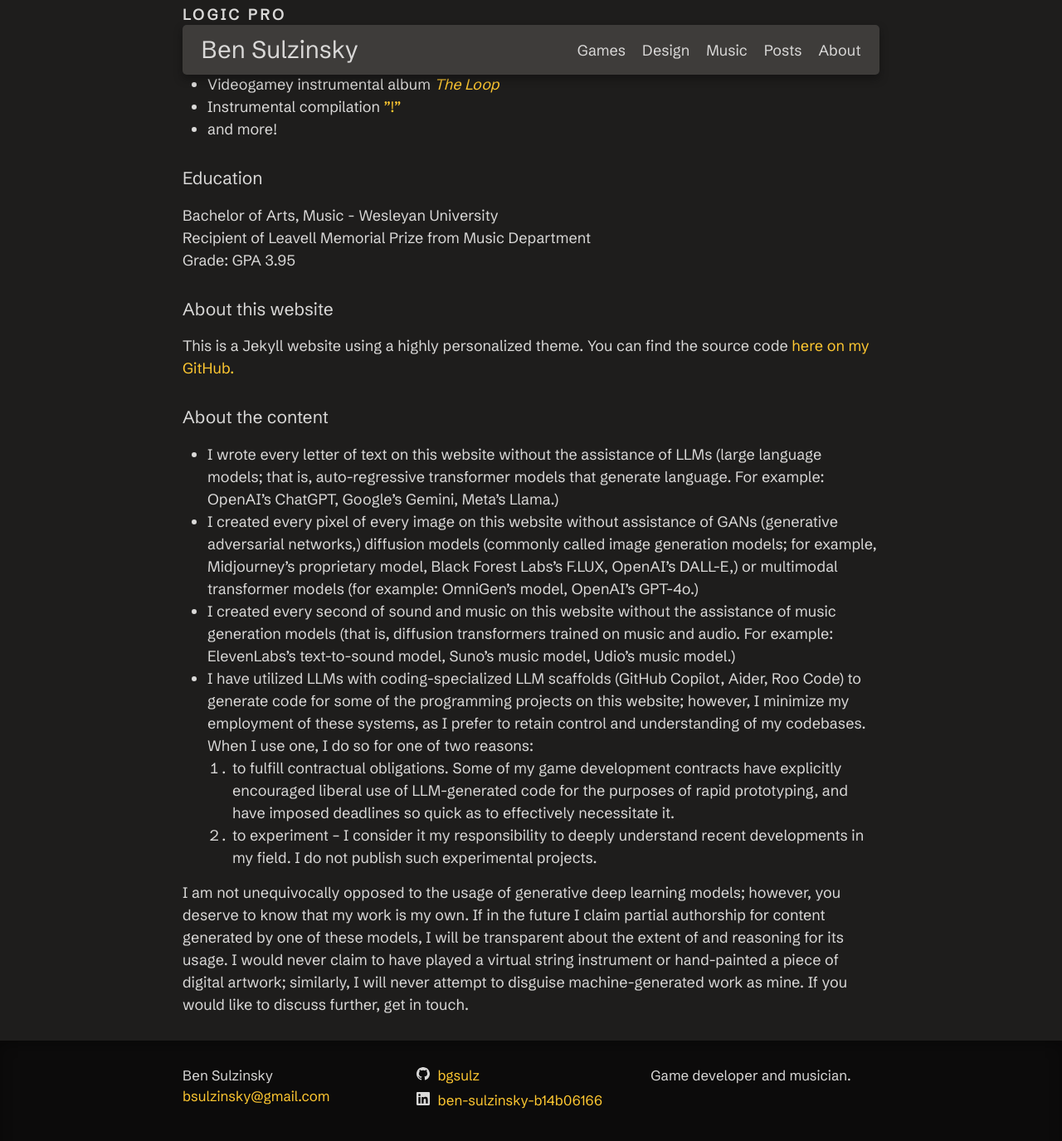
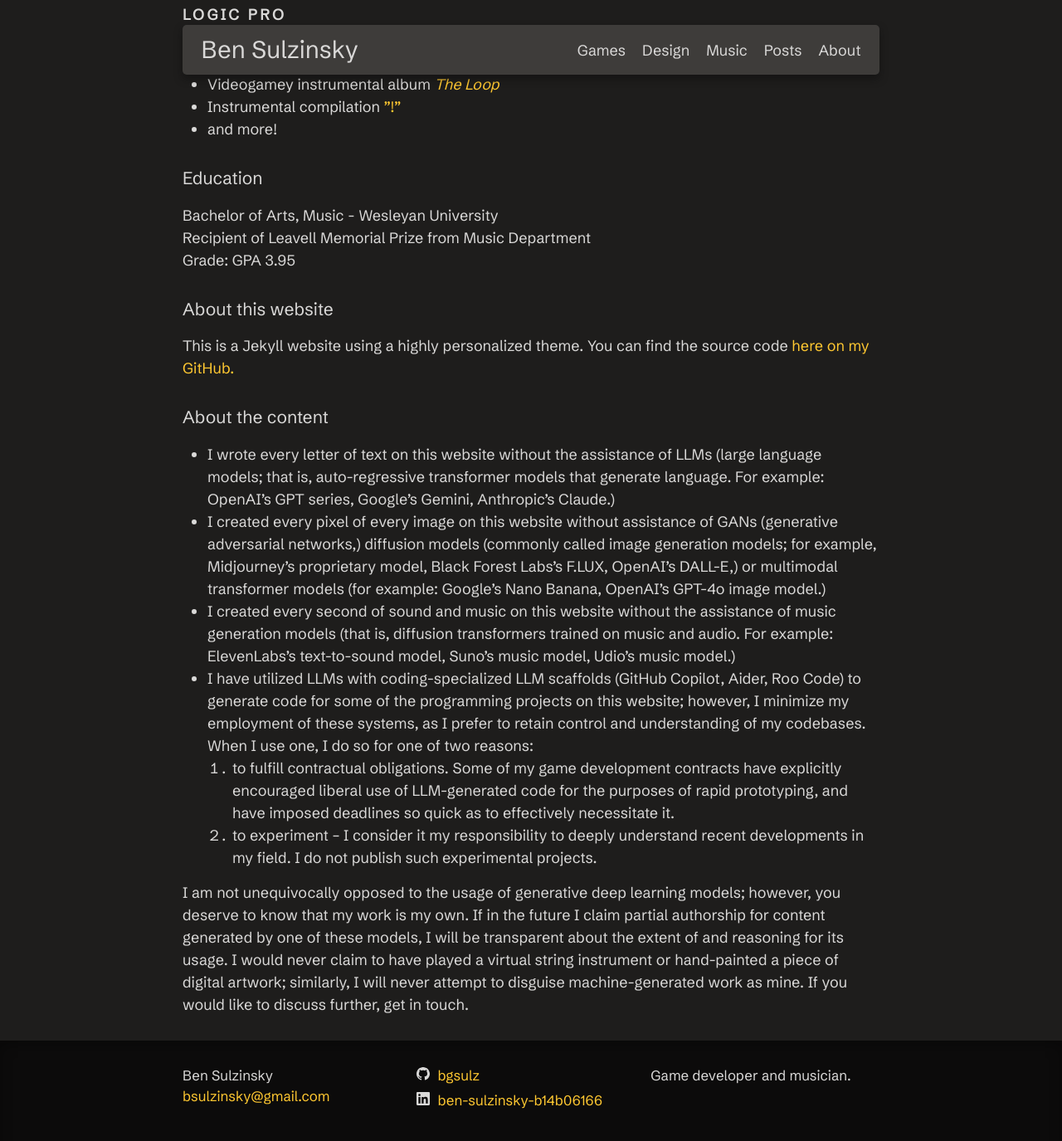
Before and after one commit to bgsulz/bgsulz.github.io, a Jekyll site: the page built from docs/pages/about.markdown, in a window 1280 px wide and 1400 px high, scrolled down 1655 px. Shown: the top 1375 px of the window at 83% size. Built offline with Jekyll 4.4.1, drawn with Linux system fonts in a browser that asks for light colours.

Commit message:
About page updates & CSS tweaks

```diff
--- a/docs/_layouts/post.html
+++ b/docs/_layouts/post.html
@@ -8,7 +8,7 @@
   <style>
     body {
       background: {{ page.custom-bg }};
-    };
+    }
   </style>
   {%- endif -%}
 
@@ -44,7 +44,7 @@
         {%- assign columns = row | split:"@column" -%}
         {%- for column in columns -%}
         <div class="col-sm-{{- 12 | divided_by:forloop.length -}}">
-          <p>{{- column | replace:"-nospace", "" -}}</p>
+          {{- column | replace:"-nospace", "" -}}
         </div>
         {%- endfor -%}
 
--- a/docs/_sass/minima/_layout.scss
+++ b/docs/_sass/minima/_layout.scss
@@ -305,7 +305,8 @@
 
 .post-heading-block {
   //background: $background-color-dark;
-  padding: ($spacing-unit * 0.875) ($spacing-unit * 0.875) ($spacing-unit * 0.725) ($spacing-unit * 0.875);
+  padding: ($spacing-unit * 0.875) ($spacing-unit * 0.875)
+    ($spacing-unit * 0.725) ($spacing-unit * 0.875);
   border: $border-width solid $background-color-light;
   border-top-width: 0;
   border-radius: 0 0 $corner-radius $corner-radius;
@@ -336,6 +337,10 @@
   grid-template-columns: repeat(auto-fit, minmax(15rem, 1fr));
   grid-gap: ($spacing-unit/2);
 
+  > [class^="col-"] > :last-child {
+    margin-bottom: 0;
+  }
+
   &.row-space {
     margin-bottom: ($spacing-unit/2);
   }
--- a/docs/pages/about.markdown
+++ b/docs/pages/about.markdown
@@ -67,8 +67,8 @@
 
 ### About the content
 
-- I wrote every letter of text on this website without the assistance of LLMs (large language models; that is, auto-regressive transformer models that generate language. For example: OpenAI's ChatGPT, Google's Gemini, Meta's Llama.)
-- I created every pixel of every image on this website without assistance of GANs (generative adversarial networks,) diffusion models (commonly called image generation models; for example, Midjourney's proprietary model, Black Forest Labs's F.LUX, OpenAI's DALL-E,) or multimodal transformer models (for example: OmniGen's model, OpenAI's GPT-4o.)
+- I wrote every letter of text on this website without the assistance of LLMs (large language models; that is, auto-regressive transformer models that generate language. For example: OpenAI's GPT series, Google's Gemini, Anthropic's Claude.)
+- I created every pixel of every image on this website without assistance of GANs (generative adversarial networks,) diffusion models (commonly called image generation models; for example, Midjourney's proprietary model, Black Forest Labs's F.LUX, OpenAI's DALL-E,) or multimodal transformer models (for example: Google's Nano Banana, OpenAI's GPT-4o image model.)
 - I created every second of sound and music on this website without the assistance of music generation models (that is, diffusion transformers trained on music and audio. For example: ElevenLabs's text-to-sound model, Suno's music model, Udio's music model.)
 - I have utilized LLMs with coding-specialized LLM scaffolds (GitHub Copilot, Aider, Roo Code) to generate code for some of the programming projects on this website; however, I minimize my employment of these systems, as I prefer to retain control and understanding of my codebases. When I use one, I do so for one of two reasons:
     1. to fulfill contractual obligations. Some of my game development contracts have explicitly encouraged liberal use of LLM-generated code for the purposes of rapid prototyping, and have imposed deadlines so quick as to effectively necessitate it.
```
Also changed, not shown: docs/_sass/minima/_base.scss (+8 -2 lines).
